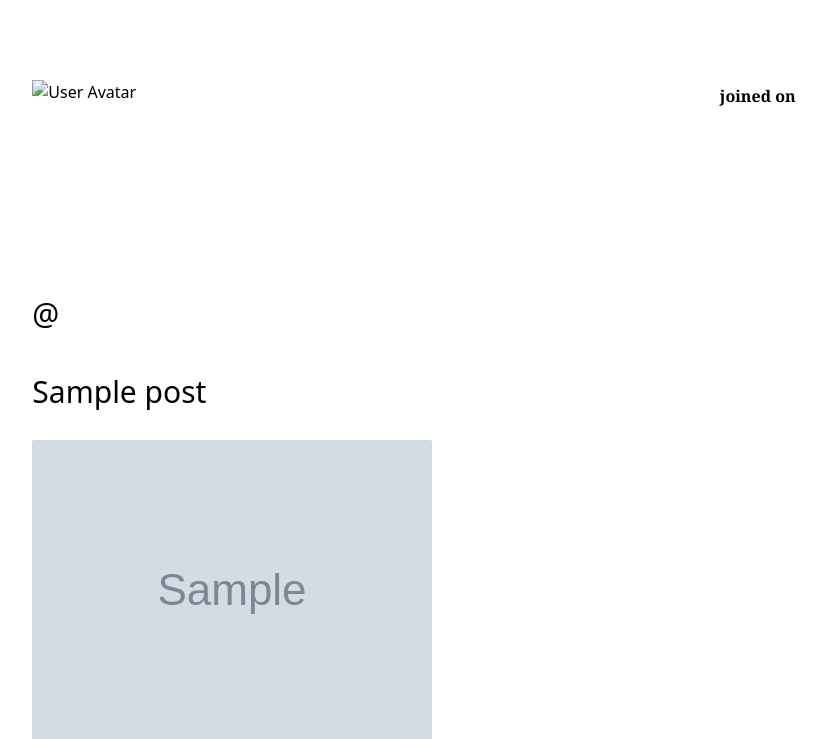
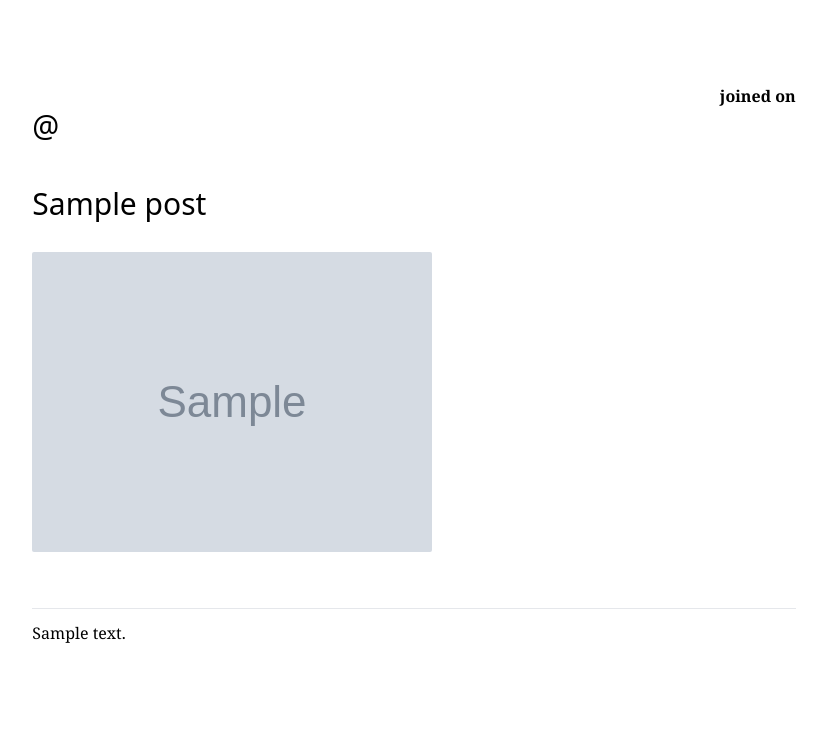
Before and after one commit to kirillwolkow/artgallerybienne, a Django app: template project/gallery/templates/gallery/profile.html in a window 1280 px wide. Shown: the part 72-811 px from the top of the page, without its empty margins (226-1052 px from the left). Run offline with Django 4.2, Linux system fonts and the light colour scheme; the template is opened without the code that fills it: values that come from a table or form of the project are taken from there, others are empty; tables that the repository leaves empty hold one stand-in row (values such as "Sample post"); grey boxes marked "Sample" are stand-in pictures; some libraries are stand-ins or nearby versions.

Commit message:
fix sign up avatar image

```diff
--- a/project/custom_auth/templates/registration/signup.html
+++ b/project/custom_auth/templates/registration/signup.html
@@ -10,7 +10,7 @@
             <p class="center-paragraph my-6">ullamcorper dignissim cras tincidunt lobortis feugiat vivamus at augue eget arcu dictum</p>
         </div>
         <div class="my-6 col-start-5 col-end-9">
-            <form method="post" class="w-full">
+            <form method="post" class="w-full" enctype="multipart/form-data">
                 {% csrf_token %}
                 {% for field in form %}
                 <div class="w-full my-6 rounded-sm">
--- a/project/gallery/templates/gallery/profile.html
+++ b/project/gallery/templates/gallery/profile.html
@@ -8,7 +8,9 @@
         <div class="grid grid-cols-12 place-content-start px-[60px] gap-x-[30px]">
             <div class="col-start-3 col-end-11">
                 <div class="w-full grid grid-cols-2">
-                    <img src="{% if user.avatar %}{{ user.avatar.url }}{% else %}#{% endif %}" alt="User Avatar" class="w-[192px] h-[192px] mb-7 col-start-1 col-end-2">
+                    {% if user.avatar %}
+                    <img src="{{ user.avatar.url }}" alt="User Avatar" class="w-[192px] h-[192px] mb-7 col-start-1 col-end-2">
+                    {% endif %}
                     <span class="font-serif text-base leading-8 font-black text-right col-start-2 col-end-3">joined on {{ user.date_joined }}</span>
                 </div>
                 <h2 class="font-sans font-normal text-3xl leading-7 text-left mb-4">@{{ user.first_name|lower }}{{ user.last_name|lower }}</h2>
```
